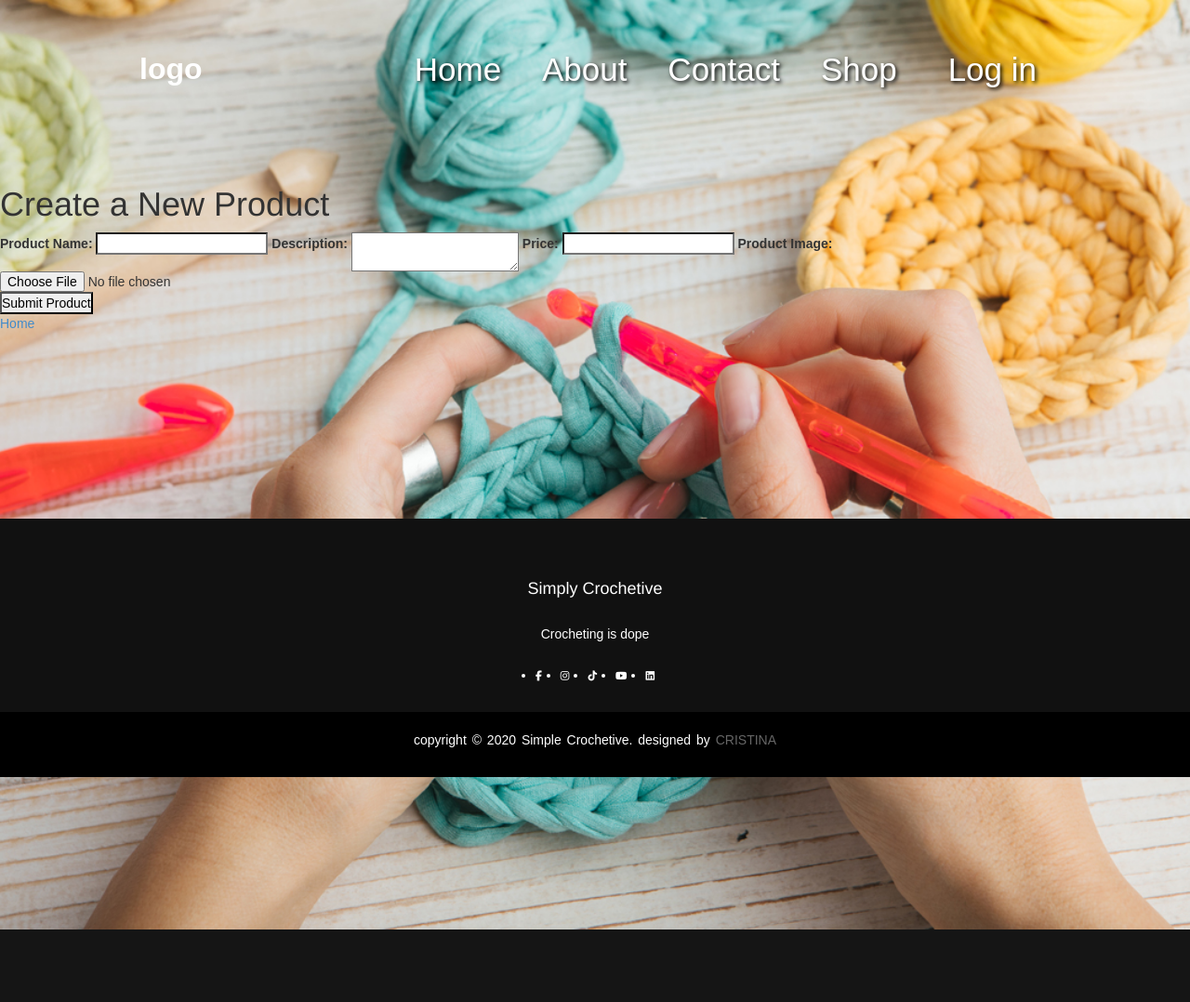
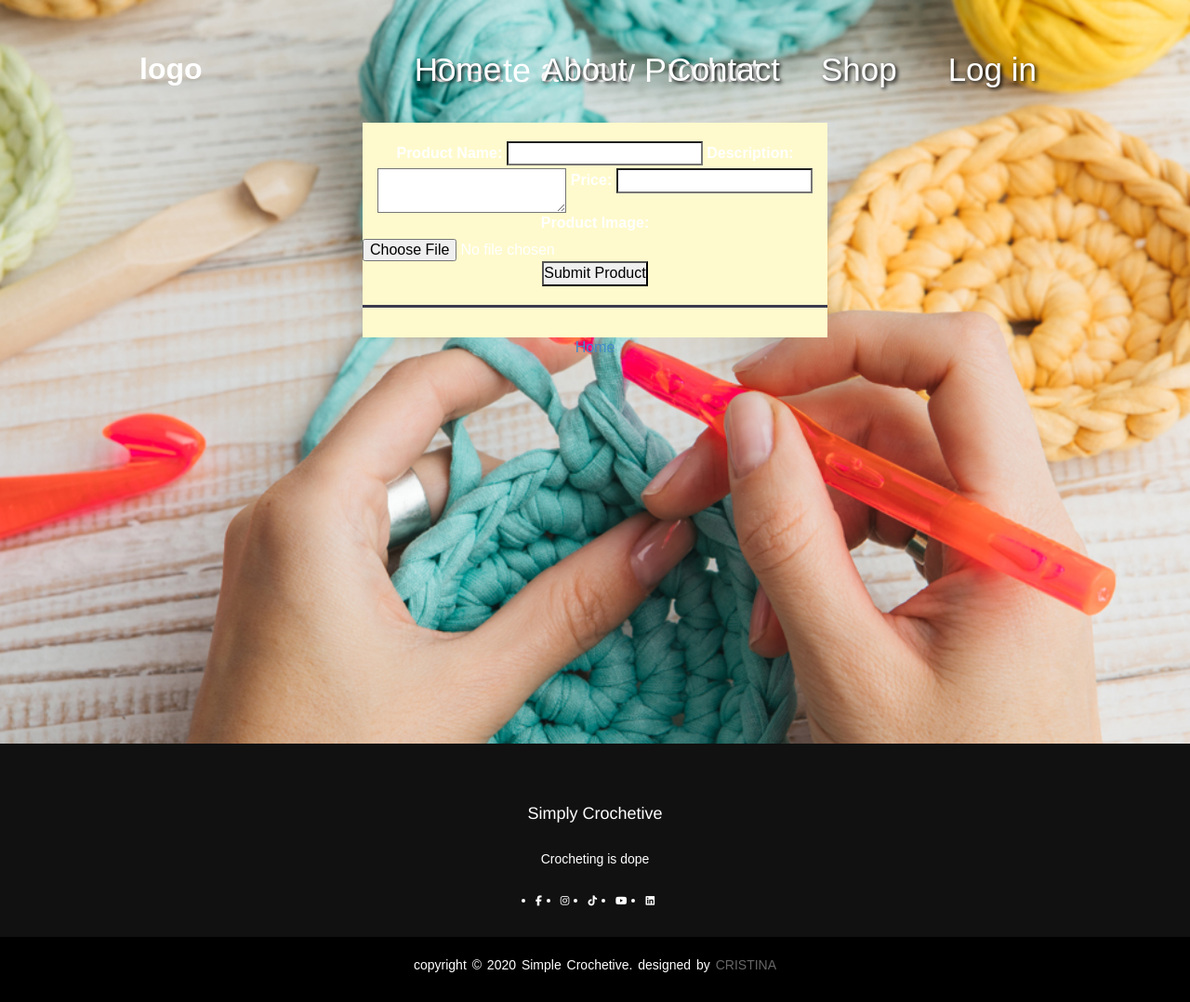
Before and after one commit to CristSwen/CrochetiveWebsite, a Django app: template CrochetiveWebsite/app/templates/app/create_product.html in a window 1280 px wide. Shown: the whole page at 93% size. Before the commit the page ends 1000 px from the top, so only its background shows below. Run offline with Django 3.2, Linux system fonts and the light colour scheme; the template is opened without the code that fills it: most values are stand-ins (such as "Sample title", 1, 10 or a date in 2020); some libraries are stand-ins or nearby versions.

Commit message:
Adding some css to the create_product form to fix padding, background-color, text, height, width, etc.

```diff
--- a/CrochetiveWebsite/app/static/app/content/site.css
+++ b/CrochetiveWebsite/app/static/app/content/site.css
@@ -49,12 +49,14 @@ input[type="checkbox"].input-validation-error {
     font-family: 'Poppins', sans-serif;
 }
 
-.home-body-container{
+body {
     min-height: 100vh;
     background: url(../images/yellow_blue_crocheting.jpg) no-repeat;
     background-size: cover;
     background-position: center;
 }
+
+
 
 .header{
     position: absolute;
@@ -209,15 +211,37 @@ input[type="checkbox"].input-validation-error {
 /****    CREATE PAGE STYLING STARTS HERE    ****/
 
 .new_product {
-    margin-bottom: 200px;
-    margin-top: 200px;
+    min-height: 500px;
+    text-align: center;
+    padding-top: 20px;
+    width: 100%;
+    height: 100vh;
+    margin: 0;
+    font-family: Tahoma;
+    font-size: 16px;
+    color: white;
 }
 
+.form_content {
+    width: 60vw;
+    max-width: 500px;
+    min-width: 300px;
+    margin: 0 auto;
+    padding-bottom: 2em;
+    background-color: #FFFACD;
+}
+
+fieldset {
+    border: none;
+    padding: 2rem 0;
+    border-bottom: 3px solid #3b3b4f
+}
+
+.h1_create_product {
+    margin: 1em auto;
+    text-align: center;
+}
 /****    CREATE PAGE STYLING ENDS HERE    ****/
-
-
-
-
 /****   SHOP NAVBAR STYLING STARTS HERE   ****/
 .shop_navbar {
     display: block;
--- a/CrochetiveWebsite/app/templates/app/create_product.html
+++ b/CrochetiveWebsite/app/templates/app/create_product.html
@@ -4,10 +4,10 @@
 
     <section>
         <div class="new_product">
-            <h1>Create a New Product</h1>
-            <form method="post" enctype="multipart/form-data">
+            <h1 class="h1_create_product">Create a New Product</h1>
+            <form class='form_content' method="post" enctype="multipart/form-data">
                 {% csrf_token %}
-
+                <fieldset>
                     <label for="name">Product Name:</label>
                     <input type="text" id="name" name="name" required />
 
@@ -21,7 +21,7 @@
                     <input type="file" id="image" name="image" accept="image/*" required />
 
                     <button type="submit">Submit Product</button>
-
+                </fieldset>
             </form>
 
             <a href="{% url 'home' %}">Home</a>
```
Lines whose indentation alone changed are shown as unchanged.
